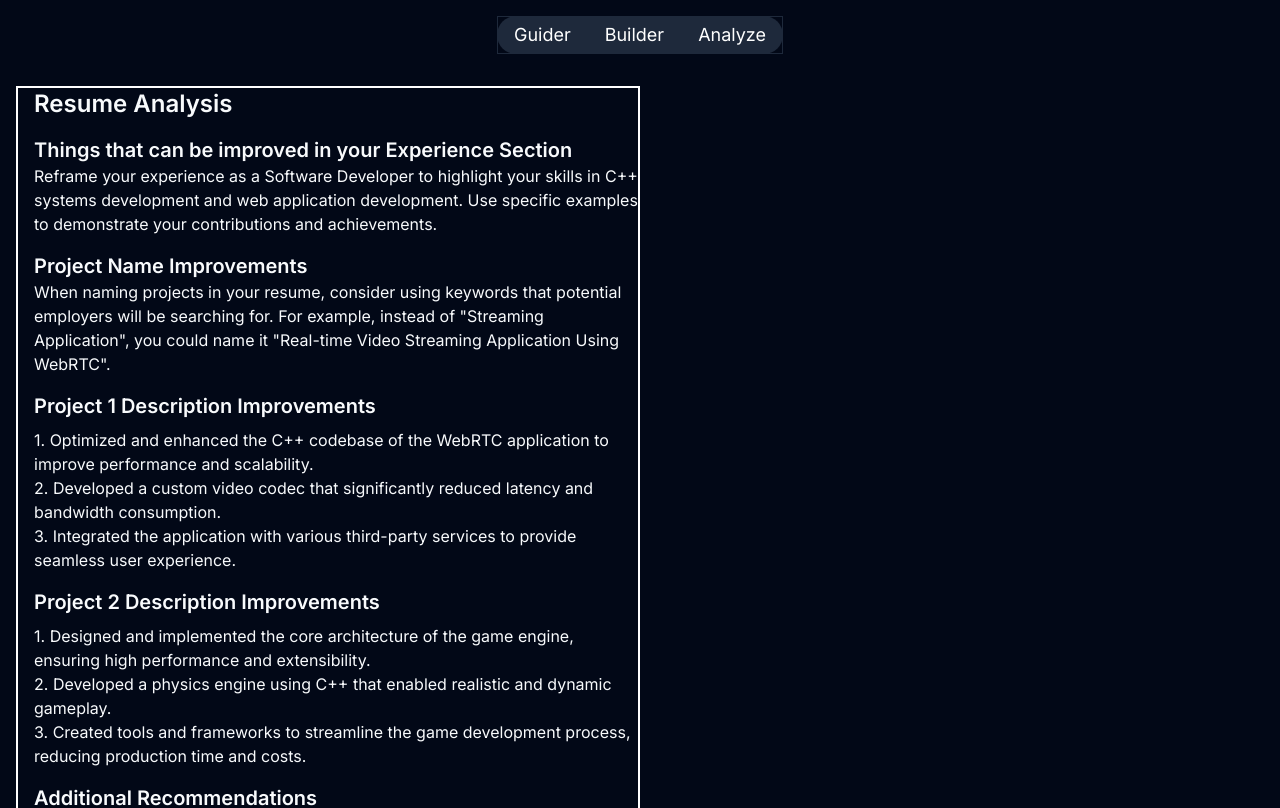
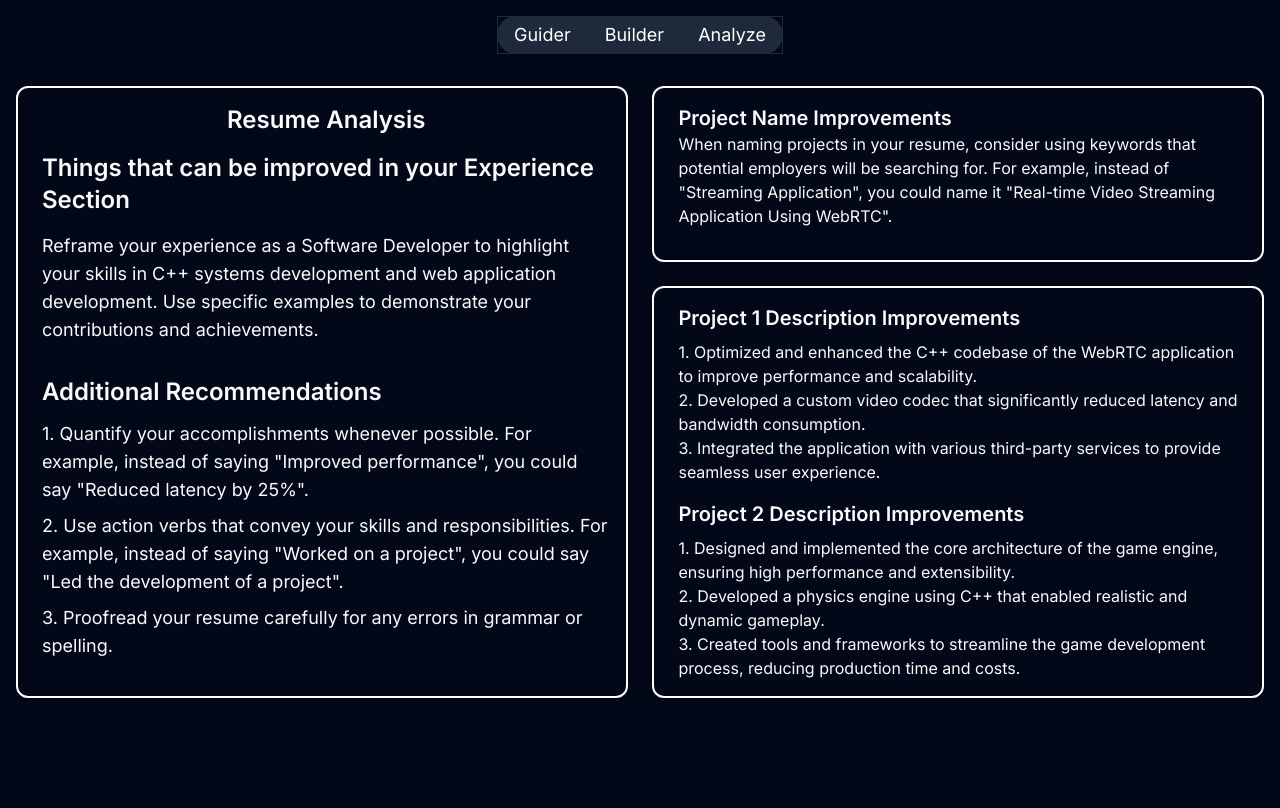
Before and after one commit to Anandprabhu530/Mirthly, a Next.js app: page /analyze in a window 1280 px wide. Shown: the top 808 px of the page. Built offline with nearby package versions, Linux system fonts and the light colour scheme.

Commit message:
Analyze page Changes

```diff
--- a/app/(dashboard)/analyze/page.tsx
+++ b/app/(dashboard)/analyze/page.tsx
@@ -54,20 +54,28 @@ export default async function analyze() {
       <div className="p-4">
         <Navbar/>
       </div>
-      <div className="flex p-4">
-      <div className="border-2 border-white basis-1/2">
-      <div className="text-2xl font-semibold pl-4 pb-4">Resume Analysis</div>
-      <div className="pl-4">
-        <div className="font-semibold text-xl">Things that can be improved in your Experience Section</div>
-        <div className="pb-4">{response_data.Experience_Improvements}</div>
+      <div className="flex p-4 gap-6">
+        <div className="border-2 border-white rounded-xl basis-1/2 p-4 pl-6 flex flex-col">
+          <div>
+          <div className="text-2xl font-semibold pb-4 w-full flex justify-center items-center">Resume Analysis</div>
+          <div className="font-semibold text-2xl">Things that can be improved in your Experience Section</div>
+          <div className="pb-4 text-lg pt-4">{response_data.Experience_Improvements}</div>
+          </div>
+          <div>
+          <div className="font-semibold text-2xl pt-4 pb-2">Additional Recommendations</div>
+          {response_data.additional_recommendations.map((solodata,index)=>{return(<div className="py-1 text-lg" key={index}>{index+1}. {solodata}</div>)})}
+          </div>
+        </div>
+        <div className="basis-1/2 flex flex-col gap-6">
+          <div className="border-2 border-white rounded-xl p-4 pl-6">
             <div className="font-semibold text-xl">Project Name Improvements</div>
             <div className="pb-4">{response_data.project_name}</div>
+          </div>
+          <div className="border-2 border-white rounded-xl p-4 pl-6">
             <div className="font-semibold text-xl pb-2">Project 1 Description Improvements</div>
             {response_data.project1_Description.map((solodata,index)=>{return(<div key={index}>{index+1}. {solodata}</div>)})}
             <div className="font-semibold text-xl pt-4 pb-2">Project 2 Description Improvements</div>
             {response_data.project2_Description.map((solodata,index)=>{return(<div key={index}>{index+1}. {solodata}</div>)})}
-        <div className="font-semibold text-xl pt-4 pb-2">Additional Recommendations</div>
-        {response_data.additional_recommendations.map((solodata,index)=>{return(<div key={index}>{index+1}. {solodata}</div>)})}
           </div>
         </div>
       </div>
```
Lines whose indentation alone changed are shown as unchanged.
